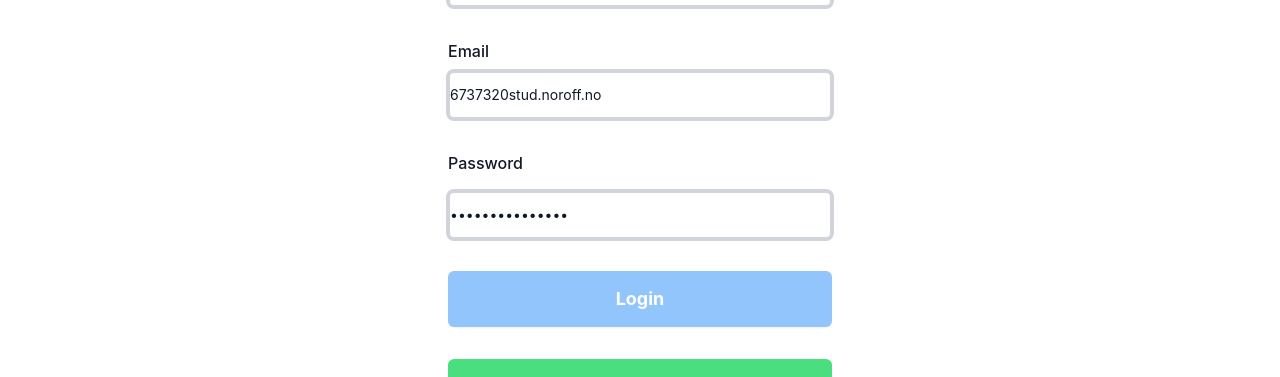
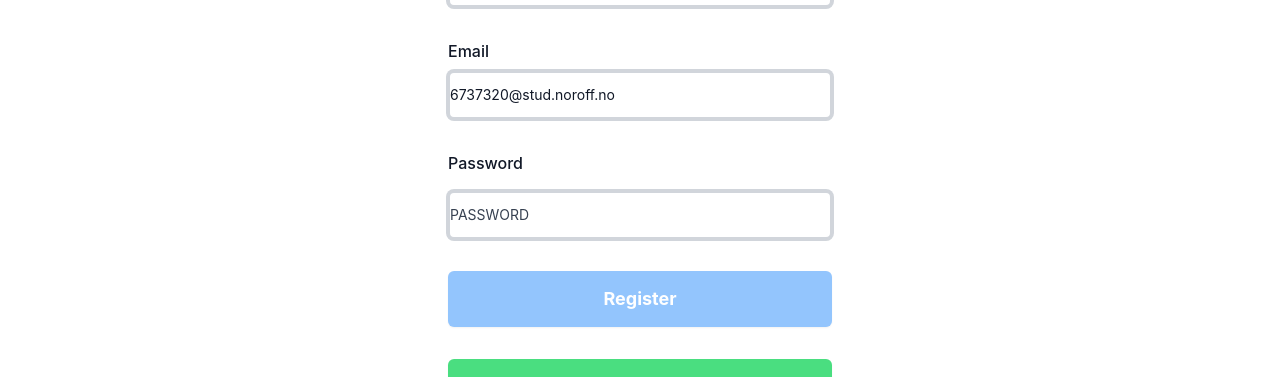
Before and after one commit to Noroff-FED-Campus-Assignments/fed2-js2-course-assignement-oslo-react-vite-sindri, a React (Vite) app: page /register in a window 1280 px wide. Shown: the part 337-714 px from the top of the page. Built offline with nearby package versions, Linux system fonts and the light colour scheme; no server answers.

Commit message:
fixed some error handeling on registration and redirect to login++

```diff
--- a/src/components/posts/postUi.jsx
+++ b/src/components/posts/postUi.jsx
@@ -8,9 +8,9 @@ import { Link } from "@tanstack/react-router";
  * @property {string} body - Body text of the post
  * @property {number} href - id used for linking to single post
  */
-export default function Post({ key, title, image, body, href }) {
+export default function Post({ title, image, body, href }) {
   return (
-    <div className="post" key={key}>
+    <div className="post">
       <Link className="post-link" to={"posts/" + href}>
         <div className="post__img-container">
           {image ? (
--- a/src/pages/Home.jsx
+++ b/src/pages/Home.jsx
@@ -4,6 +4,8 @@ import Post from "../components/posts/postUi";
 import "../components/posts/index.scss";
 import Search from "../components/search";
 import Filters from "../components/filters/Filters";
+import { useNavigate } from "@tanstack/react-router";
+
 /**
  * @typedef {import('../lib/types.js').PostModel} Post
  */
@@ -18,6 +20,7 @@ export default function HomePage() {
   const [isLoading, setIsLoading] = useState(true);
   const [error, setError] = useState(null);
   const [searchWord, setSearchWord] = useState("");
+  const navigate = useNavigate();
 
   useEffect(() => {
     const fetchPosts = async () => {
@@ -25,7 +28,9 @@ export default function HomePage() {
         setIsLoading(true);
 
         const accessToken = localStorage.getItem("access_token");
-        const userEmail = localStorage.getItem("user_email");
+        if (!accessToken || accessToken === "undefined") {
+          navigate({ to: "/login" });
+        }
 
         const url = new URL(`${API_URL}/posts`);
         url.searchParams.append("_author", "true");
@@ -58,8 +63,6 @@ export default function HomePage() {
         } else {
           setPosts(postsWithContent);
         }
-
-        console.log(posts);
       } catch (error) {
         setError(error);
       } finally {
--- a/src/pages/Register.jsx
+++ b/src/pages/Register.jsx
@@ -16,6 +16,7 @@ function RegisterForm() {
   const [isLoading, setIsLoading] = useState(false);
   const [error, setError] = useState(null);
   const [isSuccess, setIsSuccess] = useState(false);
+  const [errorMessage, setErrorMessage] = useState("");
   const navigate = useNavigate();
 
   const navigateToHome = () => {
@@ -46,12 +47,18 @@ function RegisterForm() {
           },
         }
       );
+      const resJSON = await res.json();
 
-      localStorage.setItem("email", email.value);
-      setIsSuccess(res.ok);
-      navigateToHome();
+      if (resJSON.statusCode > 300) {
+        setErrorMessage(resJSON.errors[0].message);
+      } else {
+        localStorage.setItem("email", email.value);
+        setIsSuccess(res.ok);
+        navigateToHome();
+      }
     } catch (error) {
       console.warn("An error occurred", error);
+
       setError(error);
     } finally {
       setIsLoading(false);
@@ -116,7 +123,7 @@ function RegisterForm() {
                   required
                   defaultValue={`${Math.floor(
                     Math.random() * 10000000
-                  )}stud.noroff.no`}
+                  )}@stud.noroff.no`}
                   className="block w-full rounded-md border-2 border-gray-300 py-2.5 text-start text-gray-900 shadow-sm ring-2 ring-gray-300 placeholder:text-gray-600 focus:ring-2 focus:ring-inset focus:ring-indigo-600 sm:text-sm sm:leading-6"
                 />
               </div>
@@ -139,18 +146,19 @@ function RegisterForm() {
                   placeholder="PASSWORD"
                   autoComplete="current-password"
                   required
-                  defaultValue="UzI1NiIsInR5cCI"
                   className="block w-full rounded-md border-2 border-gray-300 py-2.5 text-gray-900 shadow-sm ring-2 ring-gray-300 placeholder:text-gray-700 focus:ring-2 focus:ring-inset focus:ring-indigo-600 sm:text-sm sm:leading-6"
                 />
               </div>
             </div>
+
+            {errorMessage && <div>{errorMessage}</div>}
 
             <div>
               <button
                 type="submit"
                 className="flex w-full justify-center w-86 rounded-md bg-blue-300 px-3 py-4 text-lg font-bold leading-6 text-white shadow-sm hover:from-green-800 hover:to-green-700 focus-visible:outline focus-visible:outline-2 focus-visible:outline-offset-2 focus-visible:outline-blue-200"
               >
-                Login
+                Register
               </button>
             </div>
 
```
